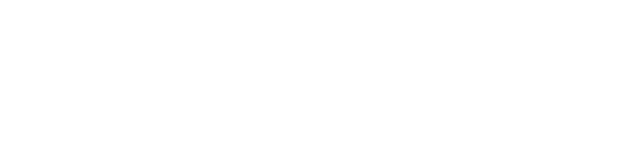
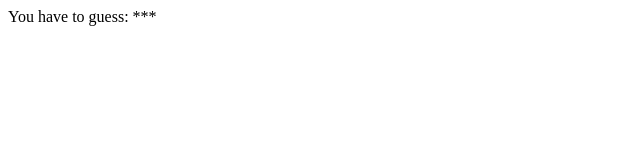
Before and after one commit to dhazlettjr/hangman, a plain HTML site: page index.html in a window 1280 px wide. Shown: the whole page, without its empty margins (0-640 px from the left). Drawn offline with nearby package versions, Linux system fonts and the light colour scheme.

Commit message:
added div for display word

```diff
--- a/index.html
+++ b/index.html
@@ -9,7 +9,9 @@
 <script src="https://ajax.googleapis.com/ajax/libs/angularjs/1.7.7/angular.min.js"></script>
   <script src="app.js"></script>
 <body ng-app="hangman" ng-controller="GameController">
-  {{demo}}
+  <div>
+    <div>You have to guess: {{displayWord}}</div>
+  </div>
 
 </body>
 </html>
```
